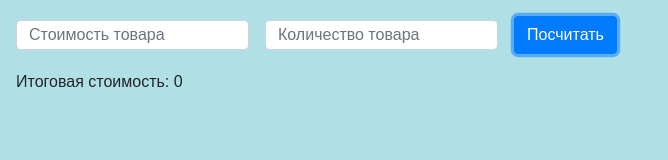
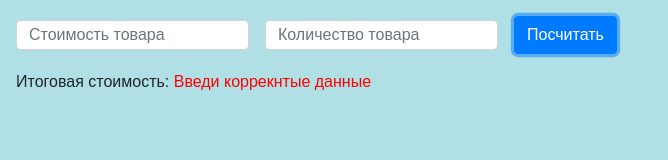
Before and after one commit to 1nfl1ght/vinogradov, a plain HTML site: page lab5/index.html in a window 1280 px wide. Both pictures are taken after a click on the button "Посчитать". Shown: the whole page, without its empty margins (0-668 px from the left). Drawn offline with nearby package versions, Linux system fonts and the light colour scheme; files that its build step writes are made by us from their sources.

Commit message:
Update index.html

```diff
--- a/lab5/index.html
+++ b/lab5/index.html
@@ -36,8 +36,13 @@
             calculate.onclick = function() {
             let worth = document.querySelector('#worth').value;
             let count = document.querySelector('#count').value;
-            let result = Number(worth) * Number(count);
-            document.querySelector('p').innerHTML=result;
+            let result;
+            if ( Number(worth) <= 0 || Number(count) <= 0) {
+                document.querySelector('p').innerHTML='<span style="color: red;">Введи коррекнтые данные</span>';
+            } else {
+                result = Number(worth) * Number(count);
+                document.querySelector('p').innerHTML=result;
+            }
         }
         });
     </script>
```
